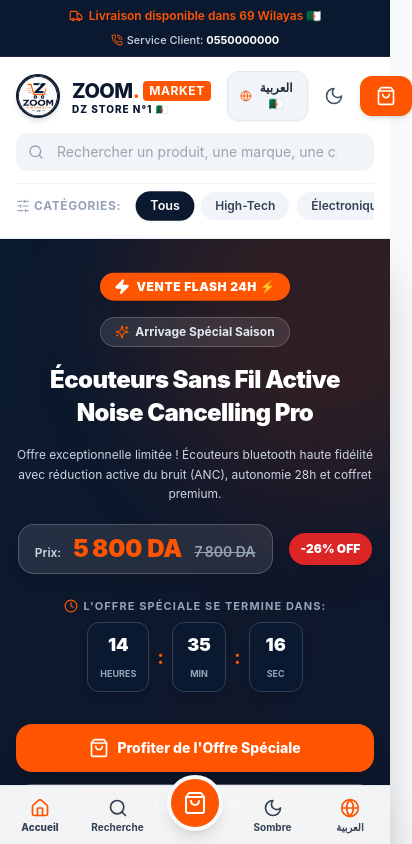
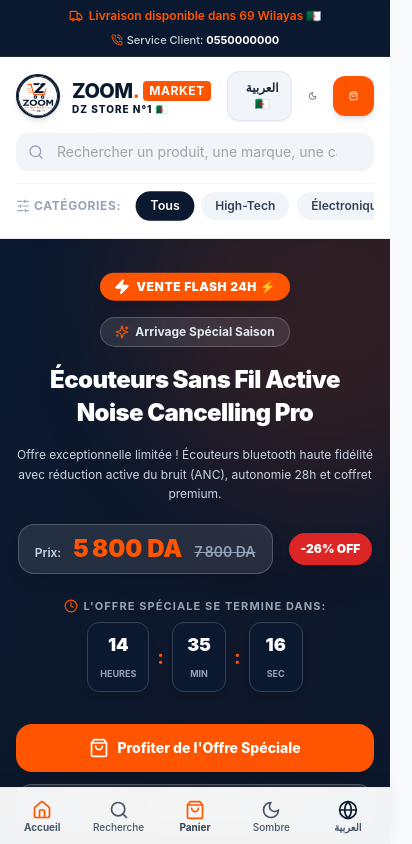
Before and after one commit to saberabid/Zoom-Market-Dz, a React (Vite) app: page / in a window 390 px wide. Shown: the top 844 px of the page, 412 px wide, since content can reach past the window. Built offline with nearby package versions, Linux system fonts and the light colour scheme.

Commit message:
Barre de Tâches Inférieure Affinée (

```diff
--- a/src/App.jsx
+++ b/src/App.jsx
@@ -244,7 +244,7 @@ export default function App() {
   const cartTotalItemsCount = cart.reduce((sum, item) => sum + item.quantity, 0);
 
   return (
-    <div className="min-h-screen w-full bg-slate-50 dark:bg-slate-950 text-slate-900 dark:text-slate-100 flex flex-col font-sans selection:bg-brand-orange selection:text-white transition-colors duration-200 pb-20 md:pb-0">
+    <div className="min-h-screen w-full bg-slate-50 dark:bg-slate-950 text-slate-900 dark:text-slate-100 flex flex-col font-sans selection:bg-brand-orange selection:text-white transition-colors duration-200 pb-16 md:pb-0">
 
       {/* Top Header */}
       <Header
--- a/src/components/MobileBottomNav.jsx
+++ b/src/components/MobileBottomNav.jsx
@@ -26,7 +26,7 @@ export default function MobileBottomNav({
         mobileInput.classList.add('ring-2', 'ring-brand-orange');
         setTimeout(() => mobileInput.classList.remove('ring-2', 'ring-brand-orange'), 2000);
       }
-    }, 200);
+    }, 150);
   };
 
   const handleHomeClick = (e) => {
@@ -36,72 +36,78 @@ export default function MobileBottomNav({
   };
 
   return (
-    <nav className="md:hidden fixed bottom-0 left-0 right-0 z-40 bg-white/95 dark:bg-brand-navy/95 backdrop-blur-xl border-t border-slate-200/90 dark:border-slate-800 px-3 py-2 shadow-2xl transition-all">
-      <div className="flex items-center justify-between text-slate-600 dark:text-slate-300 max-w-md mx-auto">
+    <nav
+      className="md:hidden fixed bottom-0 left-0 right-0 z-40 bg-white/95 dark:bg-brand-navy/95 backdrop-blur-lg border-t border-slate-200/80 dark:border-slate-800 shadow-[0_-4px_16px_rgba(0,0,0,0.06)] transition-all"
+      style={{ paddingBottom: 'env(safe-area-inset-bottom, 0px)' }}
+    >
+      <div className="grid grid-cols-5 items-center h-14 max-w-md mx-auto px-1">
 
-        {/* 1. Home Button */}
+        {/* 1. Accueil */}
         <button
           type="button"
           onClick={handleHomeClick}
-          className="flex flex-col items-center justify-center gap-1 min-w-[56px] py-1 text-slate-700 dark:text-slate-300 hover:text-brand-orange transition-colors active:scale-95 touch-manipulation"
+          className="flex flex-col items-center justify-center py-1 text-slate-600 dark:text-slate-300 hover:text-brand-orange transition-colors active:scale-95"
         >
           <Home className="w-5 h-5 text-brand-orange" />
-          <span className="text-[10px] font-extrabold leading-none">{lang === 'ar' ? 'الرئيسية' : 'Accueil'}</span>
+          <span className="text-[10px] font-bold mt-0.5 leading-none">{lang === 'ar' ? 'الرئيسية' : 'Accueil'}</span>
         </button>
 
-        {/* 2. Search button */}
+        {/* 2. Recherche */}
         <button
           type="button"
           onClick={handleSearchClick}
-          className="flex flex-col items-center justify-center gap-1 min-w-[56px] py-1 text-slate-700 dark:text-slate-300 hover:text-brand-orange transition-colors active:scale-95 touch-manipulation"
+          className="flex flex-col items-center justify-center py-1 text-slate-600 dark:text-slate-300 hover:text-brand-orange transition-colors active:scale-95"
         >
           <Search className="w-5 h-5" />
-          <span className="text-[10px] font-bold leading-none">{lang === 'ar' ? 'بحث' : 'Recherche'}</span>
+          <span className="text-[10px] font-medium mt-0.5 leading-none">{lang === 'ar' ? 'بحث' : 'Recherche'}</span>
         </button>
 
-        {/* 3. Floating Cart CTA Button */}
+        {/* 3. Panier (Sleek Compact Badge) */}
         <button
           type="button"
           onClick={onOpenCart}
-          className="relative flex flex-col items-center justify-center -mt-6 bg-brand-orange text-white w-14 h-14 rounded-full shadow-lg border-4 border-slate-50 dark:border-slate-950 active:scale-90 transition-transform touch-manipulation"
+          className="relative flex flex-col items-center justify-center py-1 text-slate-700 dark:text-slate-200 hover:text-brand-orange transition-colors active:scale-95"
         >
-          <ShoppingBag className="w-6 h-6" />
-          {cartCount > 0 && (
-            <span className="absolute -top-1 -right-1 bg-brand-navy text-white text-[10px] font-black w-5 h-5 rounded-full flex items-center justify-center border-2 border-white shadow">
-              {cartCount}
-            </span>
-          )}
+          <div className="relative">
+            <ShoppingBag className="w-5 h-5 text-brand-orange" />
+            {cartCount > 0 && (
+              <span className="absolute -top-1.5 -right-2 bg-brand-orange text-white text-[9px] font-black w-4 h-4 rounded-full flex items-center justify-center shadow">
+                {cartCount}
+              </span>
+            )}
+          </div>
+          <span className="text-[10px] font-bold mt-0.5 leading-none">{t.cart}</span>
         </button>
 
-        {/* 4. Dark / Light Theme Toggle */}
+        {/* 4. Mode Sombre / Clair */}
         <button
           type="button"
           onClick={() => setDarkMode(!darkMode)}
-          className="flex flex-col items-center justify-center gap-1 min-w-[56px] py-1 text-slate-700 dark:text-slate-300 hover:text-brand-orange transition-colors active:scale-95 touch-manipulation"
+          className="flex flex-col items-center justify-center py-1 text-slate-600 dark:text-slate-300 hover:text-brand-orange transition-colors active:scale-95"
           title={darkMode ? "Mode Clair" : "Mode Sombre"}
         >
           {darkMode ? <Sun className="w-5 h-5 text-amber-400" /> : <Moon className="w-5 h-5" />}
-          <span className="text-[10px] font-bold leading-none">{darkMode ? 'Clair' : 'Sombre'}</span>
+          <span className="text-[10px] font-medium mt-0.5 leading-none">{darkMode ? 'Clair' : 'Sombre'}</span>
         </button>
 
-        {/* 5. Language Switch OR Admin Panel (if logged in) */}
+        {/* 5. Langue ou Admin */}
         {isAdminLoggedIn ? (
           <button
             type="button"
             onClick={onOpenAdmin}
-            className="flex flex-col items-center justify-center gap-1 min-w-[56px] py-1 text-emerald-600 dark:text-emerald-400 font-extrabold transition-colors active:scale-95 touch-manipulation"
+            className="flex flex-col items-center justify-center py-1 text-emerald-600 dark:text-emerald-400 font-bold transition-colors active:scale-95"
           >
-            <Package className="w-5 h-5 animate-pulse" />
-            <span className="text-[10px] leading-none">Admin</span>
+            <Package className="w-5 h-5" />
+            <span className="text-[10px] mt-0.5 leading-none">Admin</span>
           </button>
         ) : (
           <button
             type="button"
             onClick={() => setLang(lang === 'fr' ? 'ar' : 'fr')}
-            className="flex flex-col items-center justify-center gap-1 min-w-[56px] py-1 text-slate-700 dark:text-slate-300 hover:text-brand-orange transition-colors active:scale-95 touch-manipulation"
+            className="flex flex-col items-center justify-center py-1 text-slate-600 dark:text-slate-300 hover:text-brand-orange transition-colors active:scale-95"
           >
-            <Globe className="w-5 h-5 text-brand-orange" />
-            <span className="text-[10px] font-extrabold leading-none">{lang === 'fr' ? 'العربية' : 'FR'}</span>
+            <Globe className="w-5 h-5 text-brand-navy dark:text-slate-300" />
+            <span className="text-[10px] font-extrabold mt-0.5 leading-none">{lang === 'fr' ? 'العربية' : 'FR'}</span>
           </button>
         )}
 
--- a/src/index.css
+++ b/src/index.css
@@ -1,6 +1,40 @@
 @tailwind base;
 @tailwind components;
 @tailwind utilities;
+
+*, *::before, *::after {
+  box-sizing: border-box;
+}
+
+html {
+  scroll-behavior: smooth;
+  -webkit-text-size-adjust: 100%;
+  -webkit-tap-highlight-color: transparent;
+  width: 100%;
+  max-width: 100%;
+}
+
+body {
+  width: 100%;
+  max-width: 100%;
+  overflow-x: hidden;
+  margin: 0;
+  padding: 0;
+  min-height: 100vh;
+  -webkit-overflow-scrolling: touch;
+}
+
+#root {
+  width: 100%;
+  max-width: 100%;
+  min-height: 100vh;
+  display: flex;
+  flex-direction: column;
+}
+
+img, video, svg {
+  max-width: 100%;
+}
 
 @layer utilities {
   /* Hide scrollbar for Chrome, Safari and Opera */
@@ -12,25 +46,6 @@
     -ms-overflow-style: none;  /* IE and Edge */
     scrollbar-width: none;  /* Firefox */
   }
-}
-
-/* Mobile-First Natural Native Scrolling */
-html {
-  scroll-behavior: smooth;
-  -webkit-text-size-adjust: 100%;
-  -webkit-tap-highlight-color: transparent;
-}
-
-body {
-  overflow-x: hidden;
-  min-height: 100vh;
-  -webkit-overflow-scrolling: touch;
-}
-
-#root {
-  min-height: 100vh;
-  display: flex;
-  flex-direction: column;
 }
 
 /* Custom Scrollbar */
```
Also changed, not shown: 5 other files (tests, documents, lock files or other folders).
